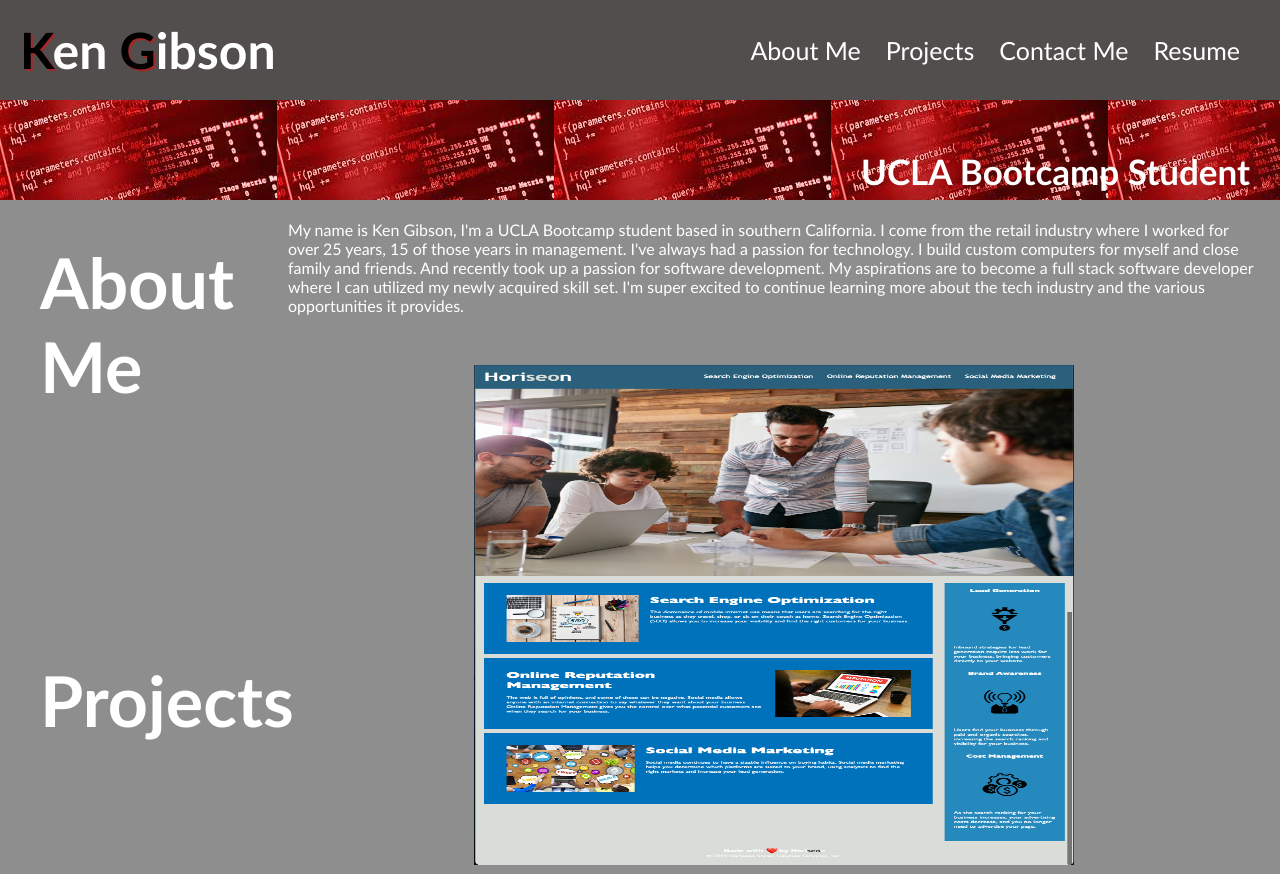
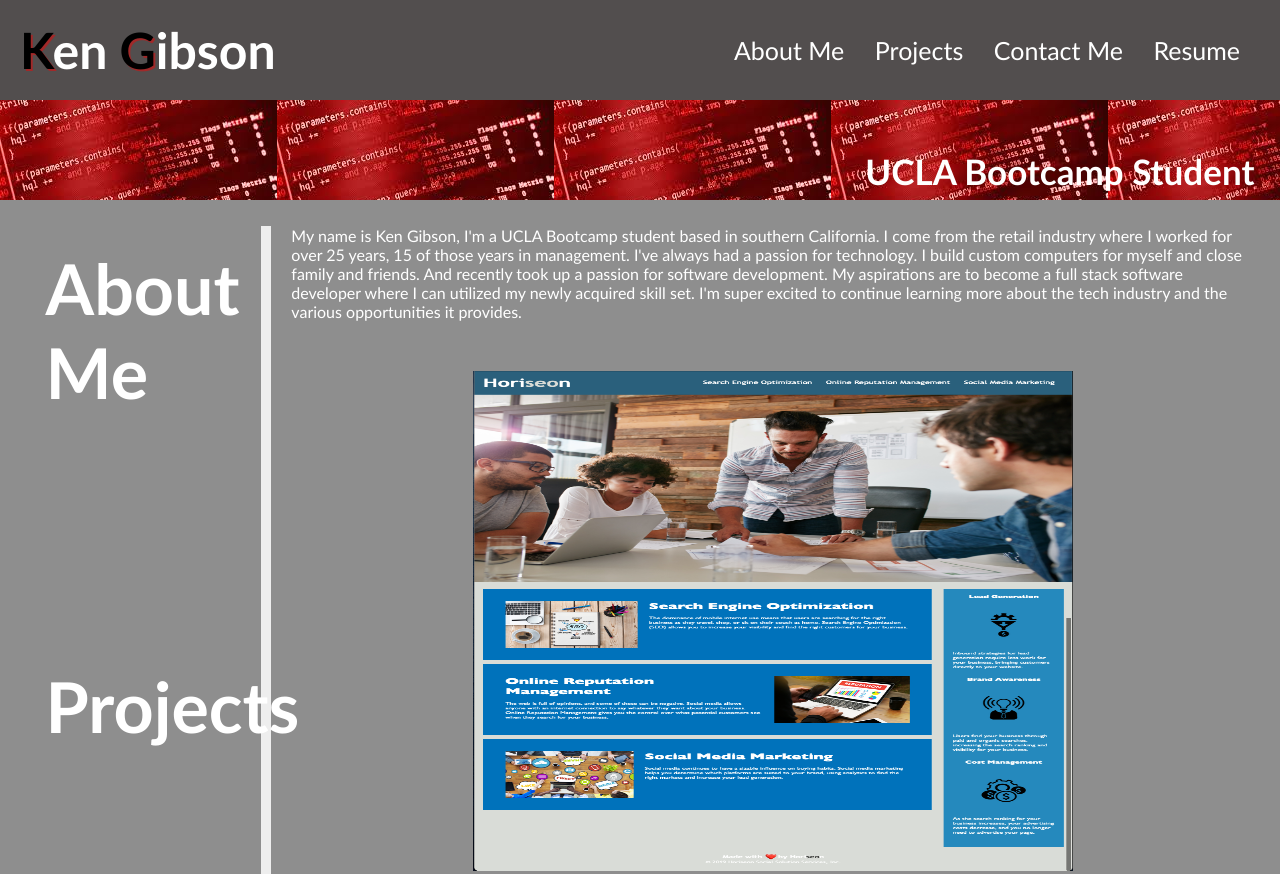
Before and after one commit to Klgibsonjr/ken-gibson-portfolio, a plain HTML site: page index.html in a window 1280 px wide. Shown: the top 874 px of the page. Drawn offline with Linux system fonts and the light colour scheme.

Commit message:
added more images

```diff
--- a/assets/css/style.css
+++ b/assets/css/style.css
@@ -46,7 +46,7 @@ span {
 }
 
 .navbar-list-item {
-  margin-left: 25px;
+  margin-left: 5%;
 }
 
 .subtitle {
@@ -59,7 +59,7 @@ span {
   font-size: 35px;
   font-weight: bolder;
   text-align: right;
-  margin-right: 30px;
+  margin-right: 2%;
   padding-top: 50px;
 }
 
@@ -70,6 +70,7 @@ span {
   height: 100%;
   margin-right: 20px;
   padding: 20px;
+  border-right: 10px solid #eee;
 }
 
 .about-me-heading {
@@ -96,7 +97,7 @@ span {
 .main {
   display: flex;
   height: 100%;
-  margin: 20px;
+  margin: 2%;
 }
 
 .content {
--- a/index.html
+++ b/index.html
@@ -54,7 +54,7 @@
         <article class="projects">
           <!-- <h2 class="categories">Projects</h2> -->
           <a
-            href="https://klgibsonjr.github.io/horiseon-accessibility-refactor/"
+            href="./assets/Images/horiseon_image.jpeg"
             target="_blank"
             title="Horiseon refactor project"
             ><img
```
Also changed, not shown: assets/Images/horiseon_image.jpeg (added).
